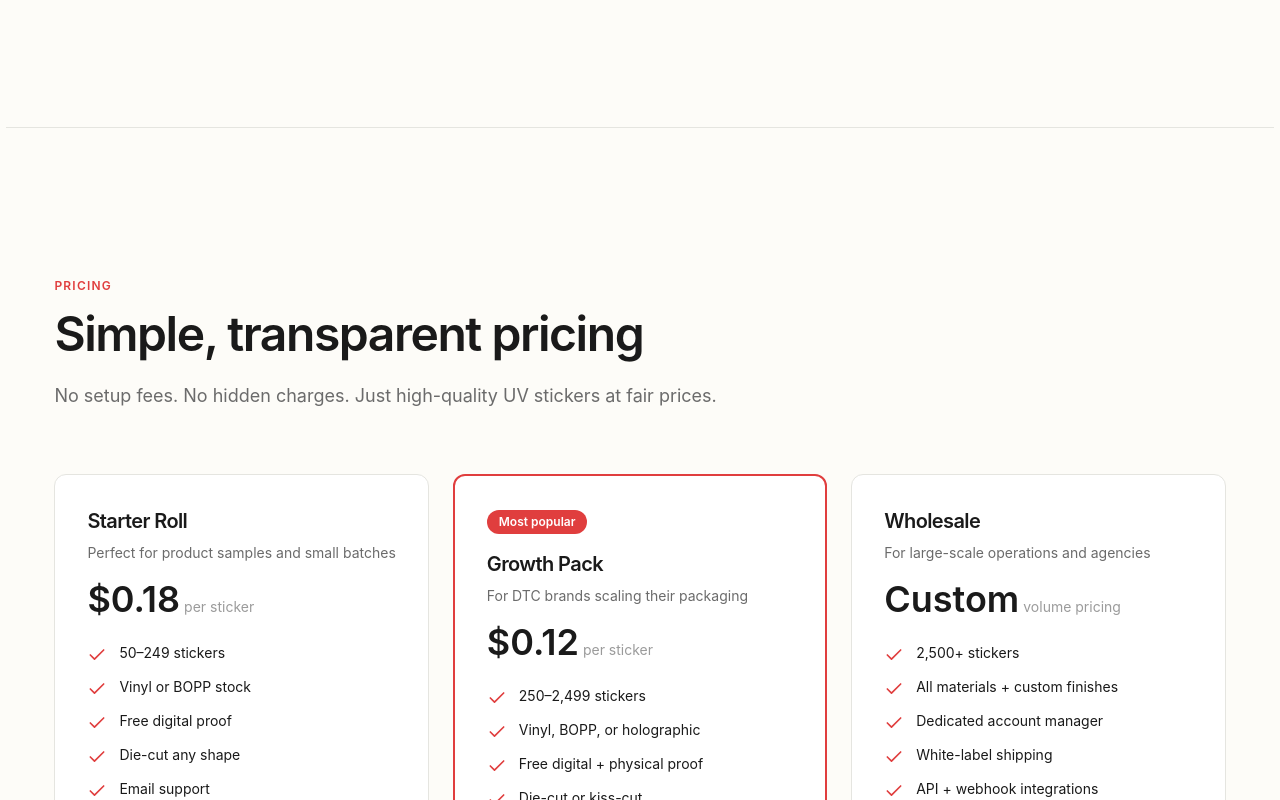
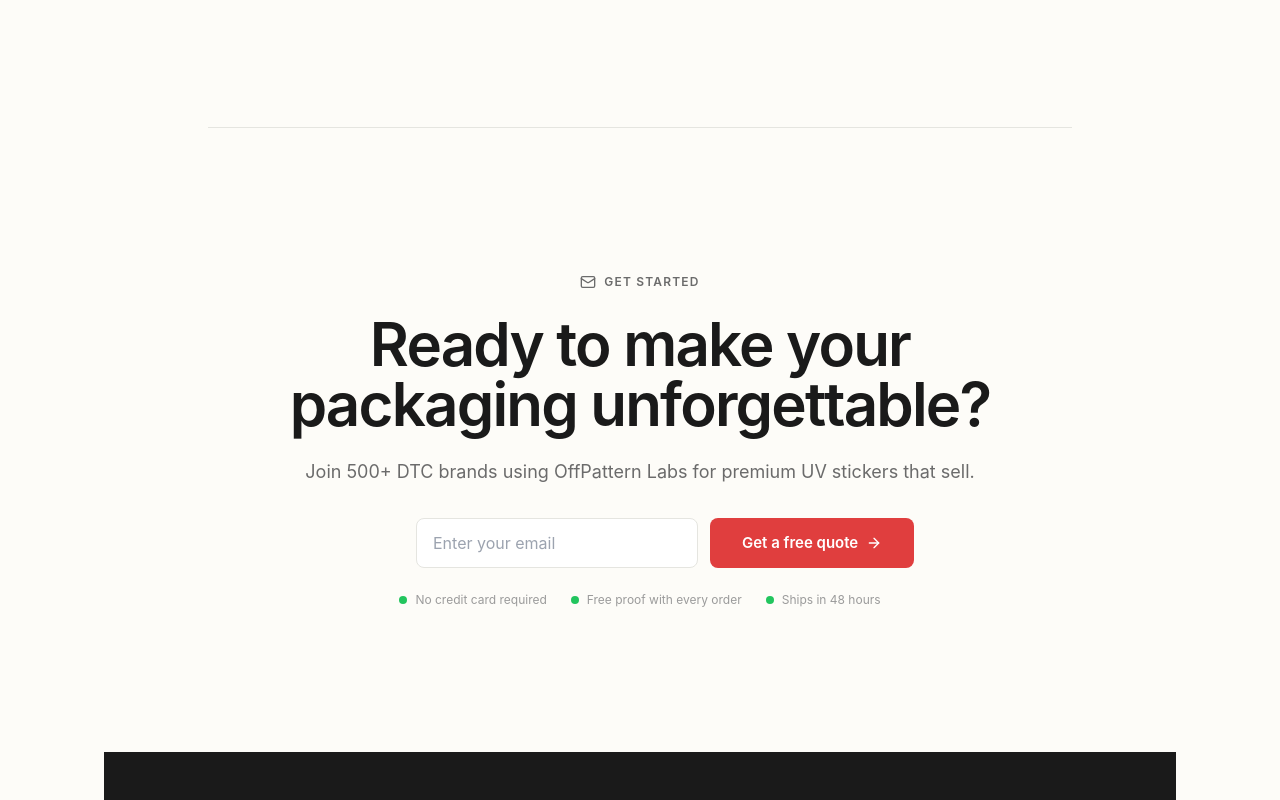
Before and after one commit to joshiljainn/OffPatternLabs, a Next.js app: page / in a window 1280 px wide. Shown: the part 4120-4920 px from the top of the page. Built offline with nearby package versions, Linux system fonts and the light colour scheme.

Commit message:
fix: remove pricing section from UV sticker landing page

```diff
--- a/app/page.tsx
+++ b/app/page.tsx
@@ -2,7 +2,6 @@
 import FeaturesSection from "@/components/landing/FeaturesSection";
 import StickerShowcase from "@/components/landing/StickerShowcase";
 import SocialProof from "@/components/landing/SocialProof";
-import PricingSection from "@/components/landing/PricingSection";
 import CTASection from "@/components/landing/CTASection";
 import Footer from "@/components/landing/Footer";
 
@@ -13,7 +12,6 @@
       <FeaturesSection />
       <StickerShowcase />
       <SocialProof />
-      <PricingSection />
       <CTASection />
       <Footer />
     </main>
```
